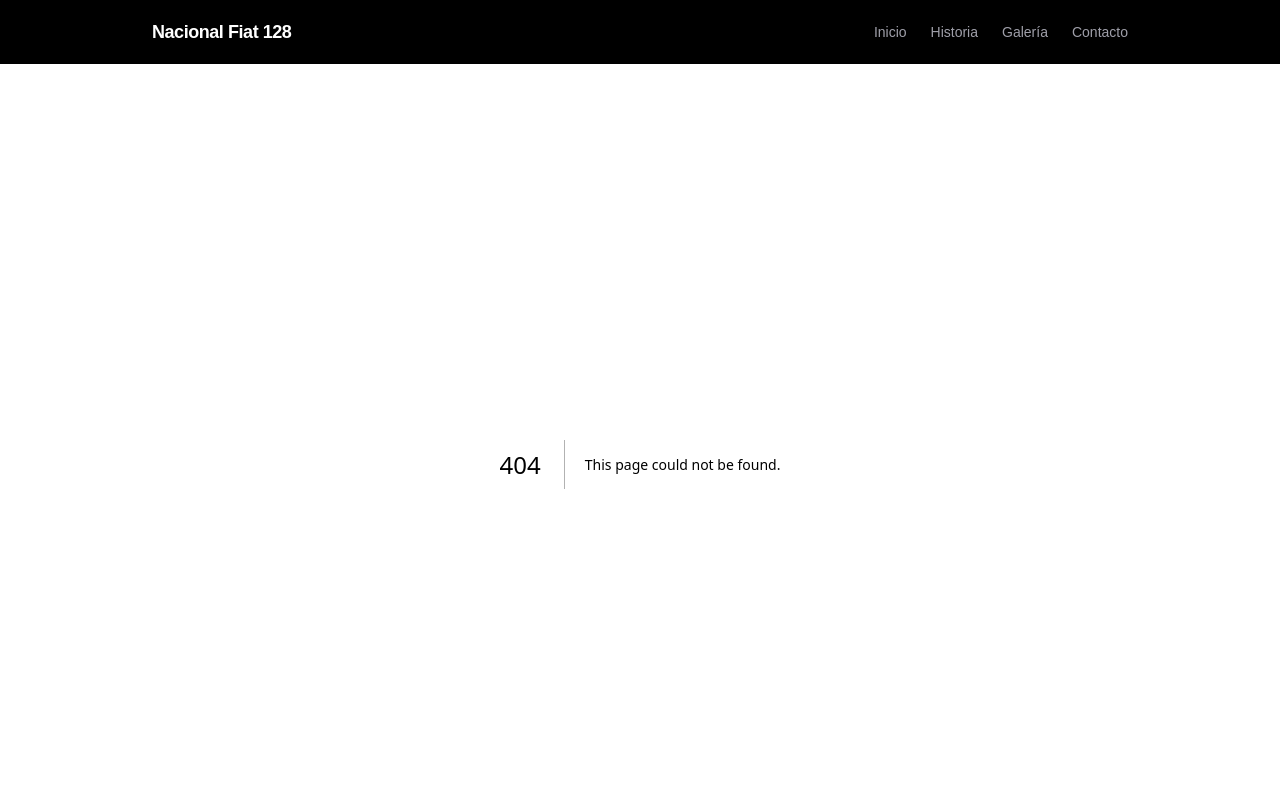
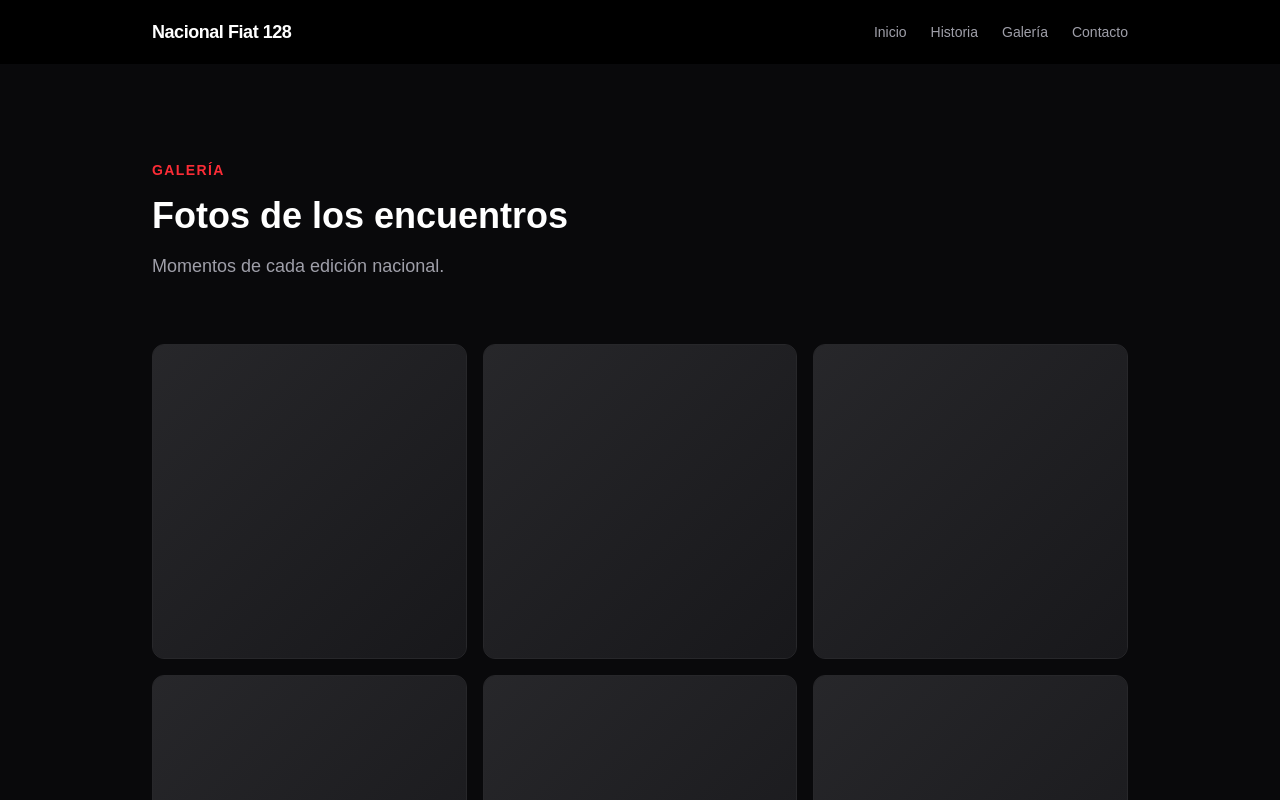
Before and after one commit to GenaroDamico/nacional-fiat-128, a Next.js app: page /galeria in a window 1280 px wide. Before the commit this address had no page. Shown: the top 800 px of the page. Built offline with nearby package versions, Linux system fonts and the light colour scheme.

Commit message:
feat: add galeria page with photo grid

```diff
--- /dev/null
+++ b/app/galeria/page.tsx
@@ -0,0 +1,47 @@
+const fotos = [
+  { id: 1, titulo: "Encuentro 2024 — Mendoza" },
+  { id: 2, titulo: "Desfile de autos 2023" },
+  { id: 3, titulo: "Encuentro 2023 — Córdoba" },
+  { id: 4, titulo: "Participantes 2022" },
+  { id: 5, titulo: "Encuentro 2022 — Buenos Aires" },
+  { id: 6, titulo: "Restauración premiada 2024" },
+  { id: 7, titulo: "Camino a Mendoza 2024" },
+  { id: 8, titulo: "Fiat 128 familiar 2023" },
+  { id: 9, titulo: "Detalle motor 2022" },
+];
+
+export default function Galeria() {
+  return (
+    <main className="flex-1 bg-zinc-950">
+      <div className="max-w-5xl mx-auto px-6 py-24">
+
+        <p className="text-red-500 font-semibold tracking-widest uppercase text-sm mb-4">
+          Galería
+        </p>
+        <h1 className="text-4xl font-bold text-white mb-4">
+          Fotos de los encuentros
+        </h1>
+        <p className="text-zinc-400 text-lg mb-16">
+          Momentos de cada edición nacional.
+        </p>
+
+        <div className="grid grid-cols-1 sm:grid-cols-2 md:grid-cols-3 gap-4">
+          {fotos.map((foto) => (
+            <div
+              key={foto.id}
+              className="group relative aspect-square bg-zinc-900 rounded-xl overflow-hidden border border-zinc-800 hover:border-zinc-600 transition-colors"
+            >
+              <div className="absolute inset-0 bg-gradient-to-br from-zinc-800 to-zinc-900" />
+              <div className="absolute inset-0 flex items-end p-4 opacity-0 group-hover:opacity-100 transition-opacity">
+                <p className="text-white text-sm font-medium">
+                  {foto.titulo}
+                </p>
+              </div>
+            </div>
+          ))}
+        </div>
+
+      </div>
+    </main>
+  );
+}
```
